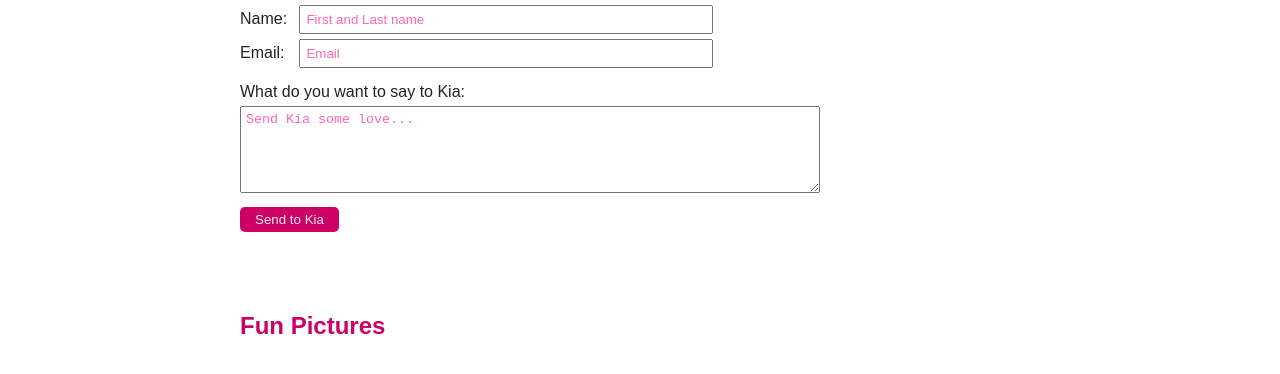
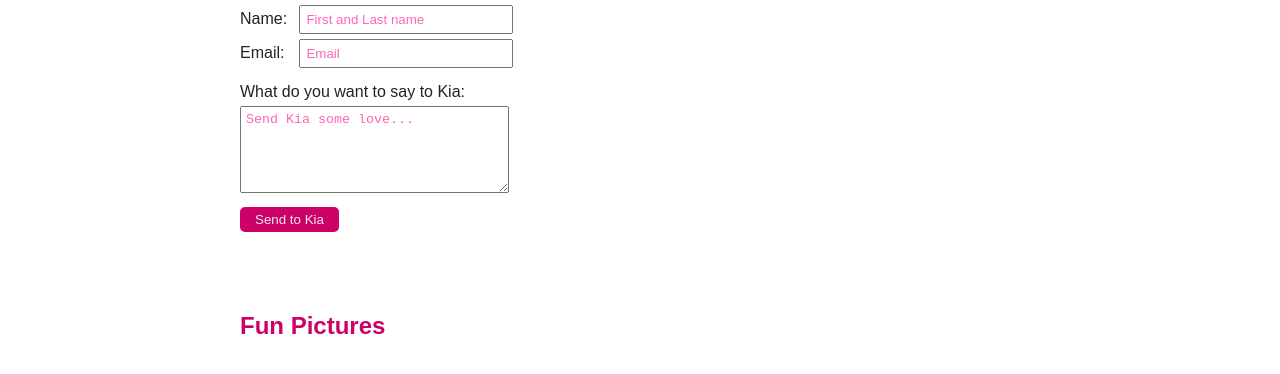
Before and after one commit to wbruno47/kia_simple_bio_page, a plain HTML site: page index.html in a window 1280 px wide. Shown: the part 495-869 px from the top of the page. Drawn offline with Linux system fonts and the light colour scheme.

Commit message:
Update styles.css

```diff
--- a/styles.css
+++ b/styles.css
@@ -91,7 +91,8 @@ html{
 }
 .contact-info input{
   display: inline-block;
-  width: 50%;
+  width:100%;
+  max-width: 200px;
   margin-bottom: 5px;
 }
 .contact-block{
@@ -99,8 +100,9 @@ html{
 }
 .text-input textarea{
   padding: 5px;
+  width:100%;
+  width: 257px;
   display: inline-block;
-  width: 71%;
   margin-top: 5px;
 }
 .contact input[type=text],.contact input[type=email]{
@@ -151,8 +153,8 @@ html{
 .video-wrapper{
   width: 100%;
   height: 100%;
-  max-width: 450px;
-  max-height: 315px;
+  max-width: 450;
+  max-height: 315;
 }
 .video-wrapper iframe{
   width: 100%;
```
